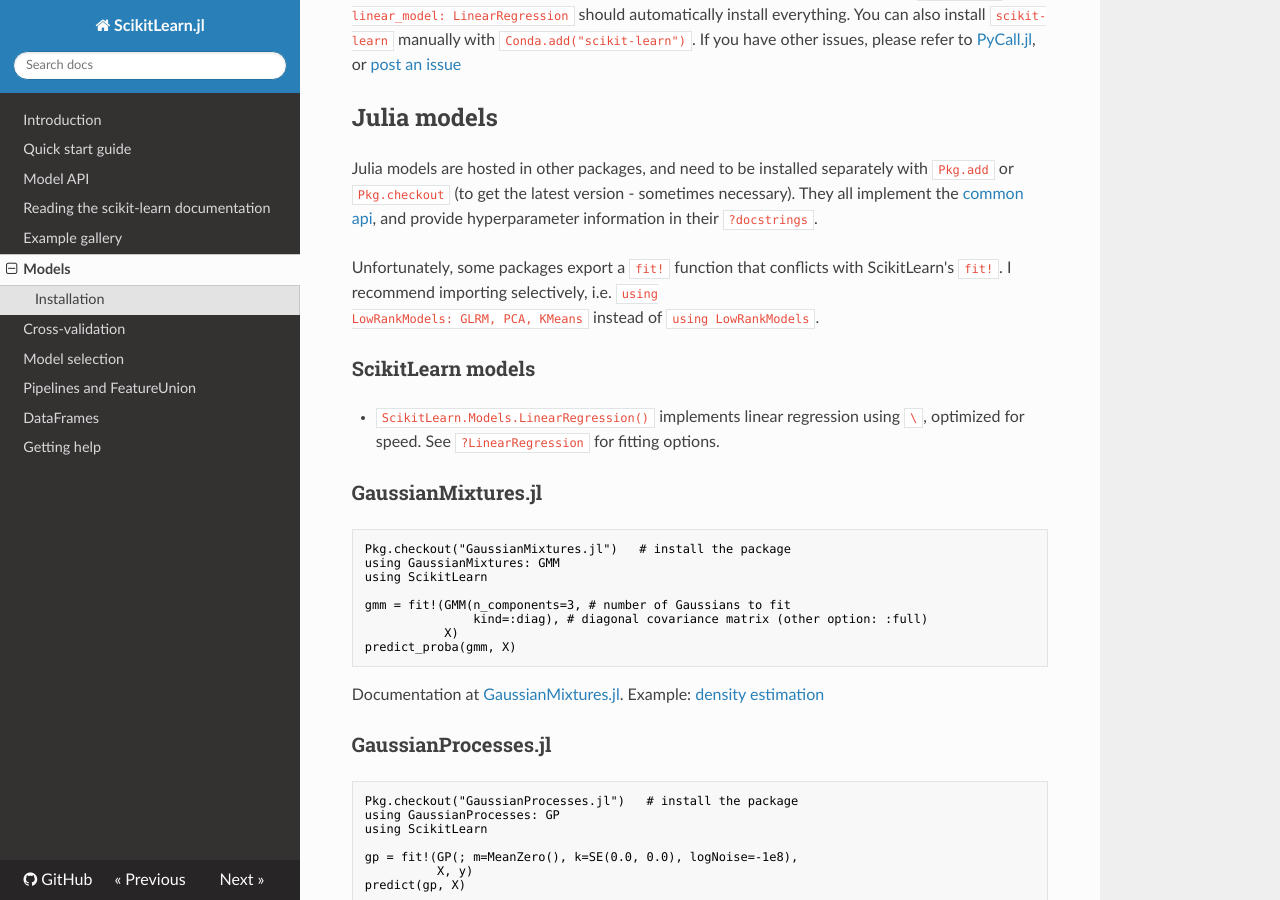
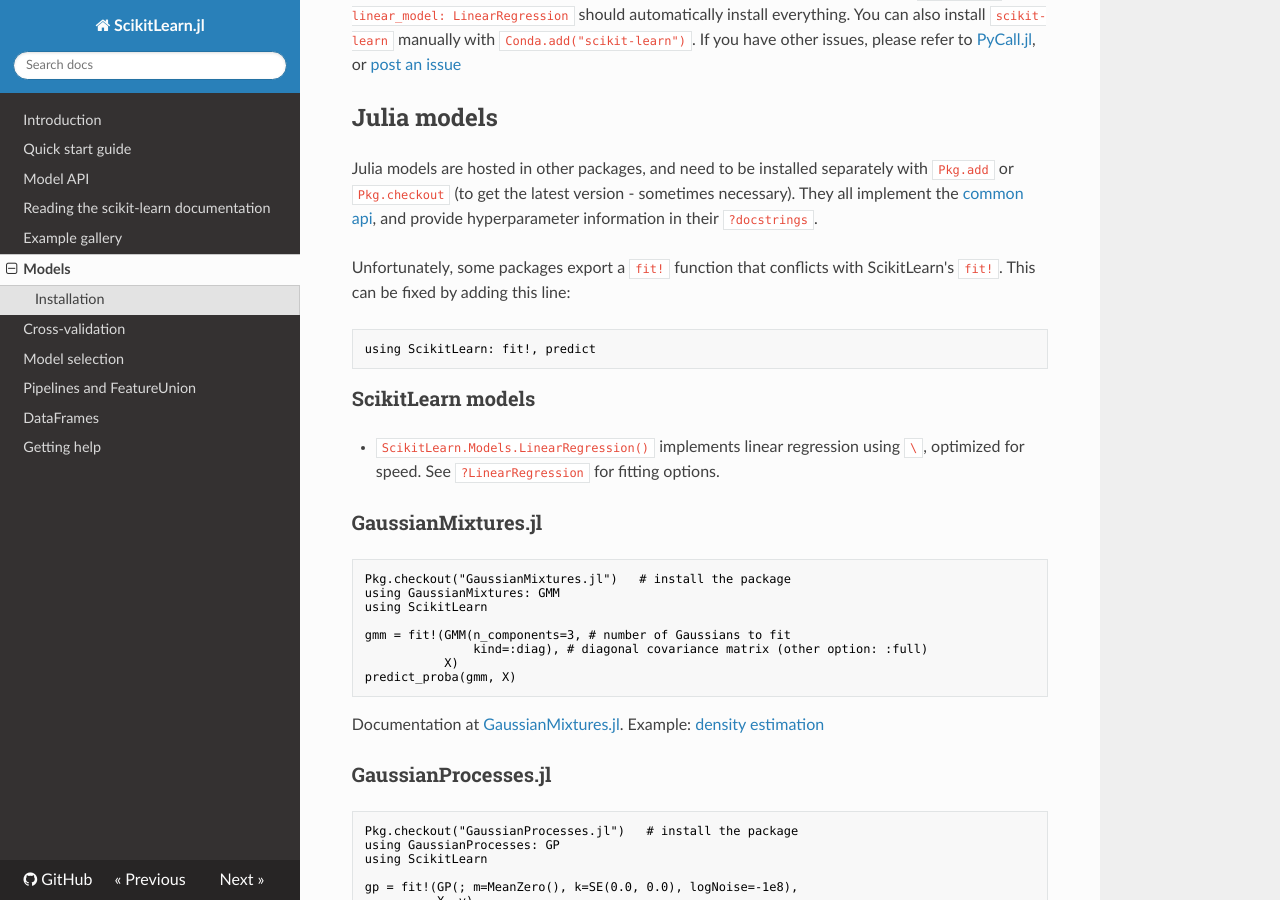
Before and after one commit to cstjean/ScikitLearn.jl, an MkDocs documentation site: the page built from docs/models.md, in a window 1280 px wide and 900 px high, scrolled down 652 px. Built offline with MkDocs 1.6.1, drawn with Linux system fonts in a browser that asks for light colours; nearby versions of some CDN libraries; old or Windows-style settings are respelled for this version of MkDocs.

Commit message:
Improved ambiguity fix

````diff
--- a/docs/models.md
+++ b/docs/models.md
@@ -41,8 +41,11 @@
 hyperparameter information in their `?docstrings`.
 
 Unfortunately, some packages export a `fit!` function that conflicts with
-ScikitLearn's `fit!`. I recommend importing selectively, i.e. `using
-LowRankModels: GLRM, PCA, KMeans` instead of `using LowRankModels`.
+ScikitLearn's `fit!`. This can be fixed by adding this line:
+
+```julia
+using ScikitLearn: fit!, predict
+```
 
 ### ScikitLearn models
 
````
